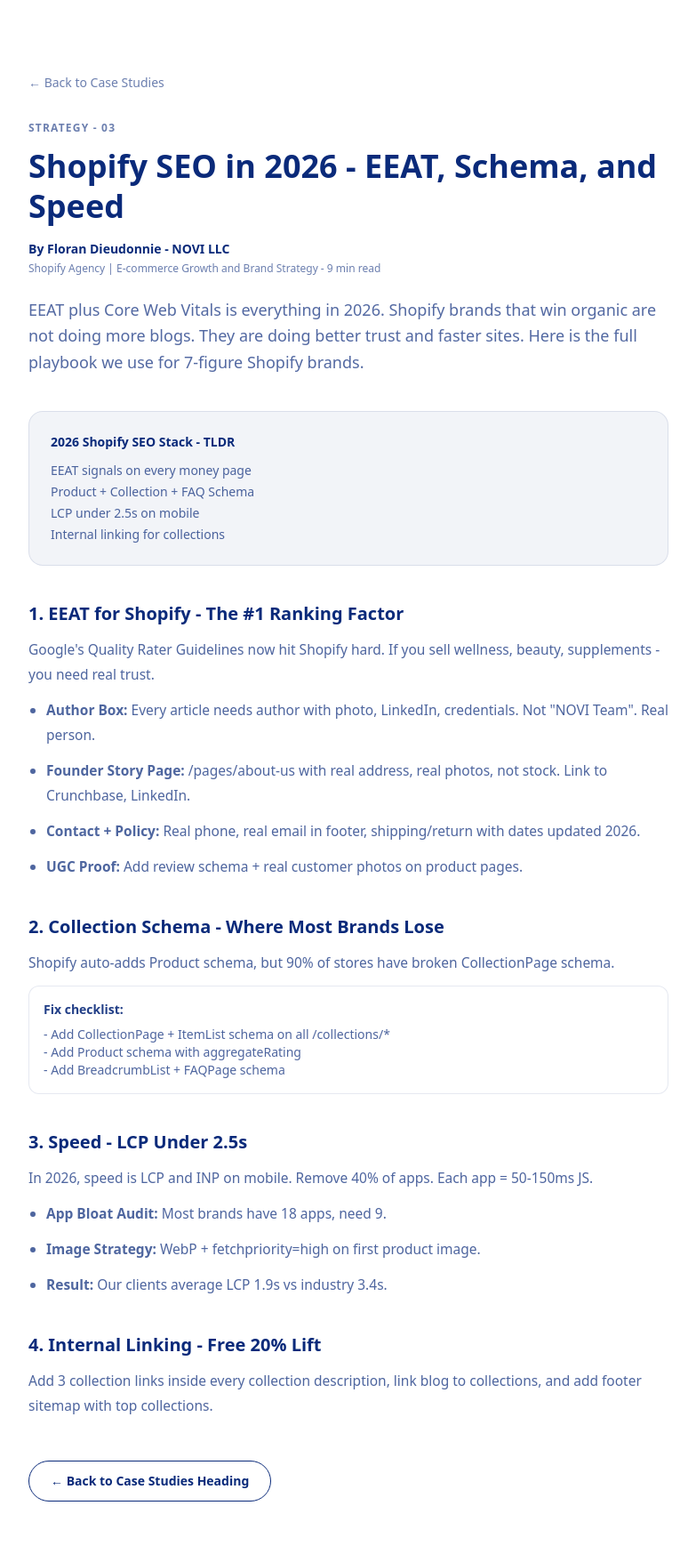
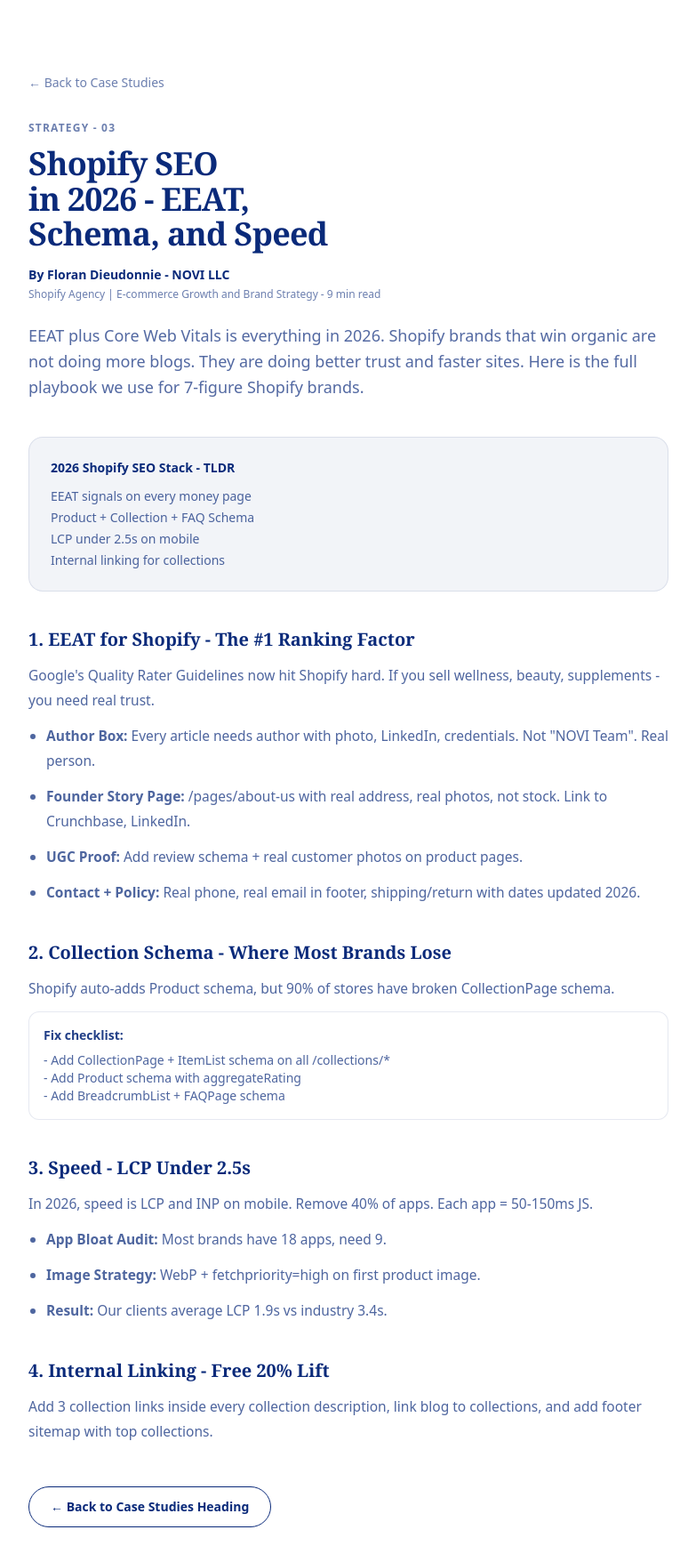
Before and after one commit to NOVI-I6699-cmd/portfolio-starter-kit, a Next.js app: page /insights/shopify-seo-2026 in a window 1280 px wide. Shown: the top 1756 px of the page at 89% size, without its empty margins (248-1031 px from the left). Built offline with nearby package versions, Linux system fonts and the light colour scheme.

Commit message:
Update page.tsx

```diff
--- a/app/insights/shopify-seo-2026/page.tsx
+++ b/app/insights/shopify-seo-2026/page.tsx
@@ -4,7 +4,10 @@ export default function Page(){
     <main className="max-w-3xl mx-auto px-6 py-20 bg-white">
       <Link href="/#case-studies" className="text-sm text-[#0A2A7A]/60 hover:text-[#0A2A7A]">← Back to Case Studies</Link>
       <p className="mt-8 text-xs tracking-widest uppercase font-semibold text-[#0A2A7A]/60">STRATEGY - 03</p>
-      <h1 className="mt-3 text-4xl font-bold leading-tight text-[#0A2A7A]">Shopify SEO in 2026 - EEAT, Schema, and Speed</h1>
+
+      {/* UNIFIED SERIF H1 - matches Terms, Privacy, Case 01,02,04 */}
+      <h1 className="font-serif mt-3 text-[26px] leading-[1.15] tracking-[-0.02em] md:text-[36px] md:leading-[1.1] font-bold [text-wrap:balance] max-w-[20ch] text-[#0A2A7A]">Shopify SEO in 2026 - EEAT, Schema, and Speed</h1>
+
       <p className="mt-4 text-sm font-bold text-[#0A2A7A]">By Floran Dieudonnie - NOVI LLC</p>
       <p className="mt-1 text-xs text-[#0A2A7A]/60">Shopify Agency | E-commerce Growth and Brand Strategy - 9 min read</p>
       <p className="mt-6 text-lg leading-relaxed text-[#0A2A7A]/70">EEAT plus Core Web Vitals is everything in 2026. Shopify brands that win organic are not doing more blogs. They are doing better trust and faster sites. Here is the full playbook we use for 7-figure Shopify brands.</p>
@@ -21,18 +24,18 @@ export default function Page(){
         </div>
 
         <div>
-          <h2 className="text-xl font-bold text-[#0A2A7A]">1. EEAT for Shopify - The #1 Ranking Factor</h2>
+          <h2 className="font-serif text-xl font-bold text-[#0A2A7A]">1. EEAT for Shopify - The #1 Ranking Factor</h2>
           <p className="mt-3 opacity-80">Google's Quality Rater Guidelines now hit Shopify hard. If you sell wellness, beauty, supplements - you need real trust.</p>
           <ul className="mt-3 space-y-3 opacity-80 list-disc pl-5">
             <li><strong>Author Box:</strong> Every article needs author with photo, LinkedIn, credentials. Not "NOVI Team". Real person.</li>
             <li><strong>Founder Story Page:</strong> /pages/about-us with real address, real photos, not stock. Link to Crunchbase, LinkedIn.</li>
+            <li><strong>UGC Proof:</strong> Add review schema + real customer photos on product pages.</li>
             <li><strong>Contact + Policy:</strong> Real phone, real email in footer, shipping/return with dates updated 2026.</li>
-            <li><strong>UGC Proof:</strong> Add review schema + real customer photos on product pages.</li>
           </ul>
         </div>
 
         <div>
-          <h2 className="text-xl font-bold text-[#0A2A7A]">2. Collection Schema - Where Most Brands Lose</h2>
+          <h2 className="font-serif text-xl font-bold text-[#0A2A7A]">2. Collection Schema - Where Most Brands Lose</h2>
           <p className="mt-3 opacity-80">Shopify auto-adds Product schema, but 90% of stores have broken CollectionPage schema.</p>
           <div className="mt-3 rounded-xl border border-[#0A2A7A]/10 p-4 bg-white text-sm">
             <p className="font-bold">Fix checklist:</p>
@@ -43,7 +46,7 @@ export default function Page(){
         </div>
 
         <div>
-          <h2 className="text-xl font-bold text-[#0A2A7A]">3. Speed - LCP Under 2.5s</h2>
+          <h2 className="font-serif text-xl font-bold text-[#0A2A7A]">3. Speed - LCP Under 2.5s</h2>
           <p className="mt-3 opacity-80">In 2026, speed is LCP and INP on mobile. Remove 40% of apps. Each app = 50-150ms JS.</p>
           <ul className="mt-3 space-y-3 opacity-80 list-disc pl-5">
             <li><strong>App Bloat Audit:</strong> Most brands have 18 apps, need 9.</li>
@@ -53,12 +56,12 @@ export default function Page(){
         </div>
 
         <div>
-          <h2 className="text-xl font-bold text-[#0A2A7A]">4. Internal Linking - Free 20% Lift</h2>
+          <h2 className="font-serif text-xl font-bold text-[#0A2A7A]">4. Internal Linking - Free 20% Lift</h2>
           <p className="mt-3 opacity-80">Add 3 collection links inside every collection description, link blog to collections, and add footer sitemap with top collections.</p>
         </div>
       </div>
 
-      {/* SAME AS YOUR CIRCLED CASE 04 */}
+      {/* FIXED BACK BUTTON - $0 anchor fix */}
       <Link href="/#case-studies" className="mt-12 inline-flex border px-6 py-3 rounded-full text-sm font-semibold hover:bg-black hover:text-white transition" style={{borderColor: '#0A2A7A', color: '#0A2A7A'}}>
         ← Back to Case Studies Heading
       </Link>
```
